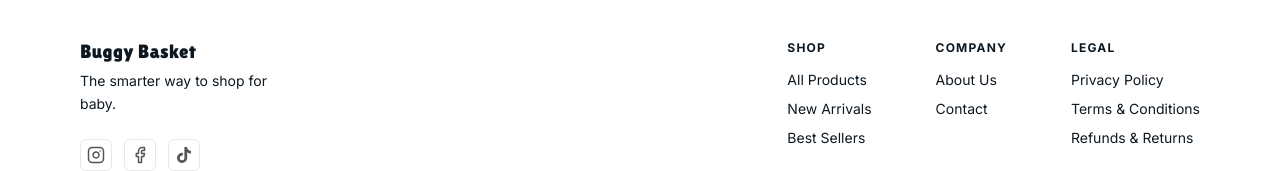
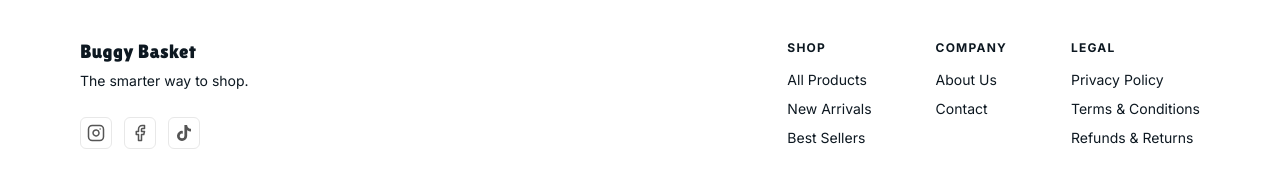
Before and after one commit to Haersa/BuggyBasket, a Next.js app in the folder buggy-basket/: page / in a window 1280 px wide. Shown: the part 3791-3962 px from the top of the page. Built offline with nearby package versions, Linux system fonts and the light colour scheme; no server answers.

Commit message:
small copy change

```diff
--- a/buggy-basket/src/app/components/Footer.js
+++ b/buggy-basket/src/app/components/Footer.js
@@ -9,7 +9,7 @@ export default function Footer() {
 
         <div className="footer-brand">
           <span className="footer-logo">Buggy Basket</span>
-          <p className="footer-tagline">The smarter way to shop for baby.</p>
+          <p className="footer-tagline">The smarter way to shop.</p>
           <div className="footer-socials">
             <a href="https://instagram.com" target="_blank" rel="noopener noreferrer" className="footer-social-link">
               <Instagram size={18} />
```
